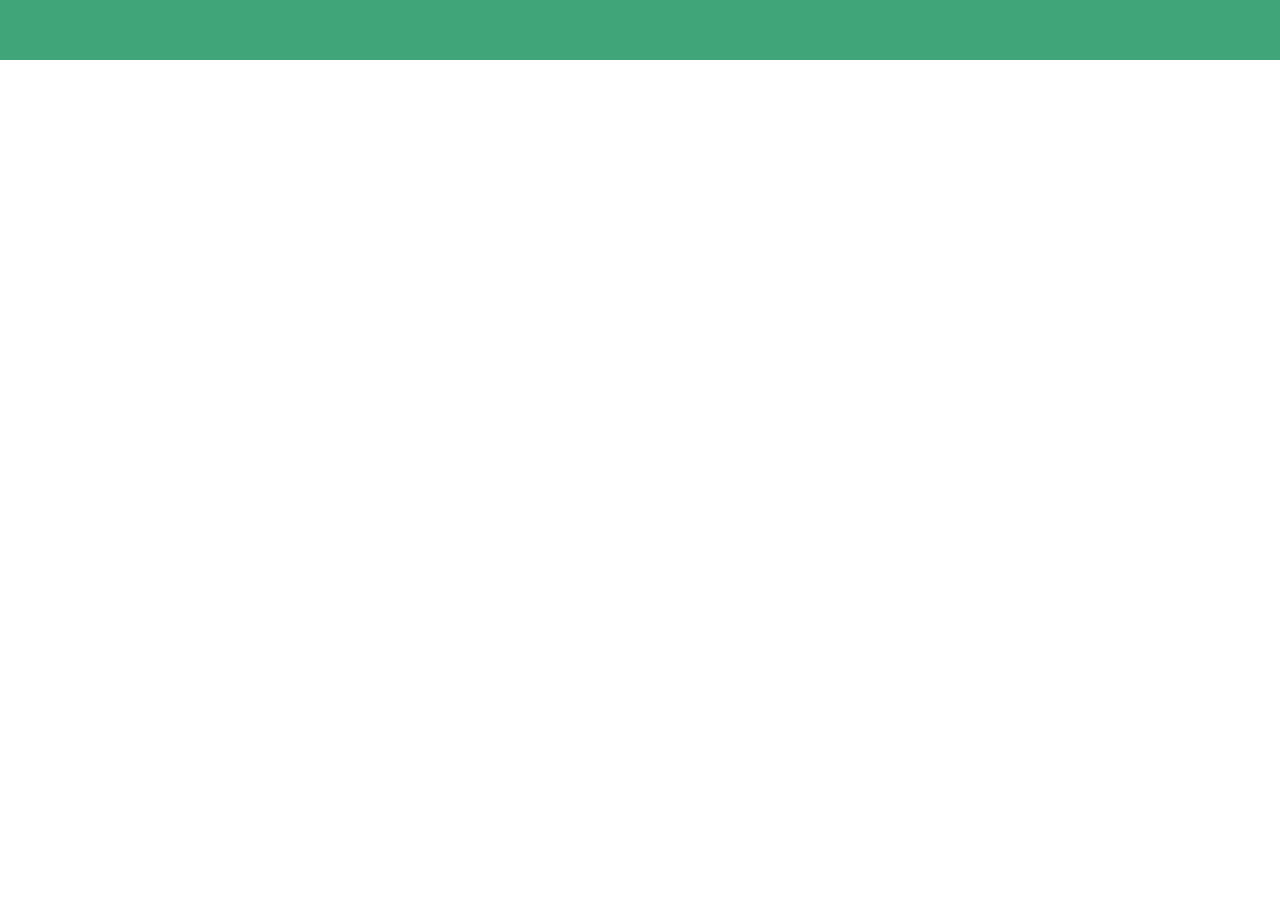
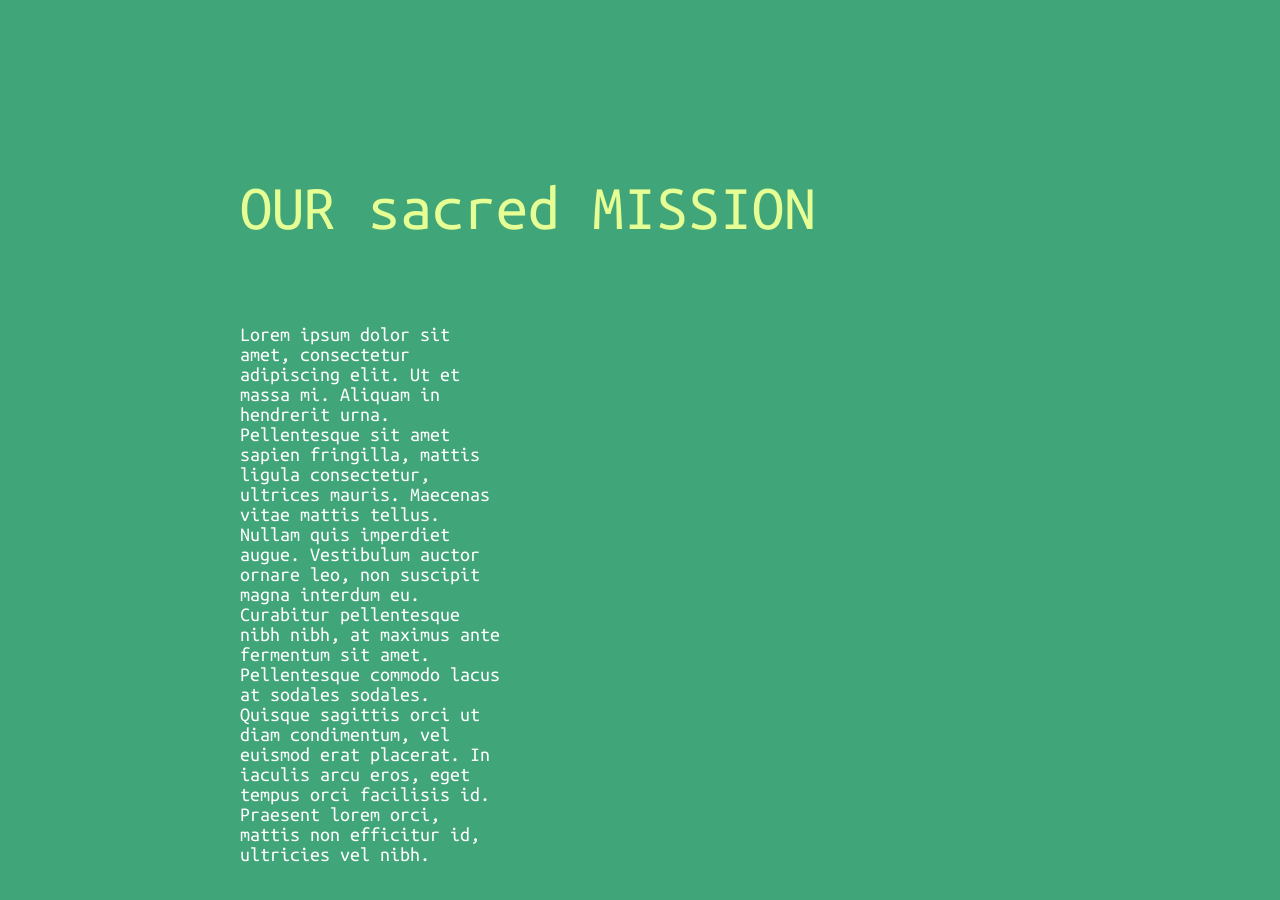
Before and after one commit to Razzoy/WCE-Project, a plain HTML site: page index.html in a window 1280 px wide. Shown: the part 2518-3418 px from the top of the page. Before the commit the page ends 2578 px from the top, so only its background shows below. Drawn offline with Linux system fonts and the light colour scheme.

Commit message:
added text and styles

```diff
--- a/assets/scss/main.scss
+++ b/assets/scss/main.scss
@@ -147,3 +147,26 @@ hgroup{
 
 
 }
+#sectionMission{
+    @include mx.pageFont(400, normal, var.$primaryFont);
+    @include mx.sectionColoring(var.$primaryColor, var.$secondaryFont );
+    @include mx.flexing(column, 1rem);
+    justify-content: center;
+    height: 940px;
+
+    article {
+        @include mx.flexing(column, 4rem);
+        padding-left: 15rem;
+        h2{
+            @extend %noMarPad;
+            @include mx.pageFont(400, normal, var.$primaryFont);
+            font-size: 64px;
+        }
+        p{
+            font-size: 20px;
+            width: 25%;
+            color: var.$infoFont;
+        }
+    }
+
+}
--- a/index.html
+++ b/index.html
@@ -50,7 +50,18 @@
                 </article>
             </section>
             <section id="sectionResource"></section>
-            <section id="sectionMission"></section>
+            <section id="sectionMission">
+                <article>
+                    <h2>OUR sacred MISSION</h2>
+                    <p>Lorem ipsum dolor sit amet, consectetur adipiscing elit. Ut et massa mi. Aliquam in hendrerit
+                        urna. Pellentesque sit amet sapien fringilla, mattis ligula consectetur, ultrices mauris.
+                        Maecenas vitae mattis tellus. Nullam quis imperdiet augue. Vestibulum auctor ornare leo, non
+                        suscipit magna interdum eu. Curabitur pellentesque nibh nibh, at maximus ante fermentum sit
+                        amet. Pellentesque commodo lacus at sodales sodales. Quisque sagittis orci ut diam condimentum,
+                        vel euismod erat placerat. In iaculis arcu eros, eget tempus orci facilisis id. Praesent lorem
+                        orci, mattis non efficitur id, ultricies vel nibh.</p>
+                </article>
+            </section>
         </main>
         <footer class="container-footer"></footer>
     </div>
```
Also changed, not shown: assets/css/main.css, 1 other file.
